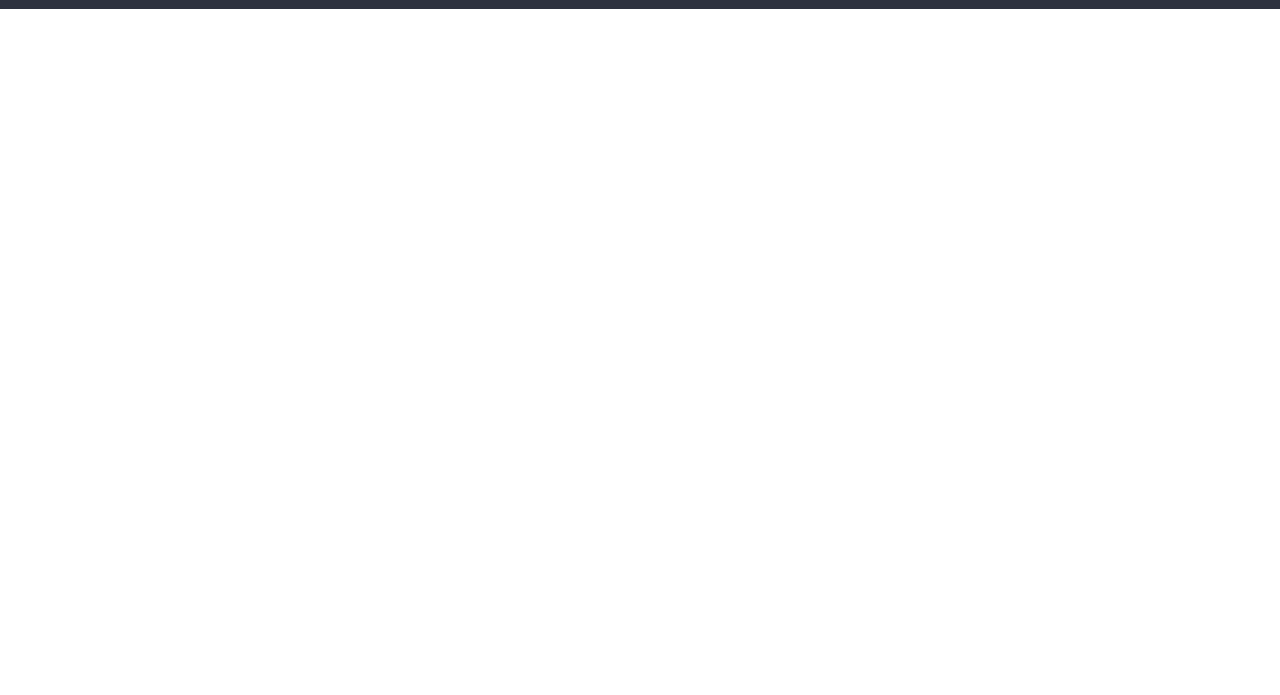
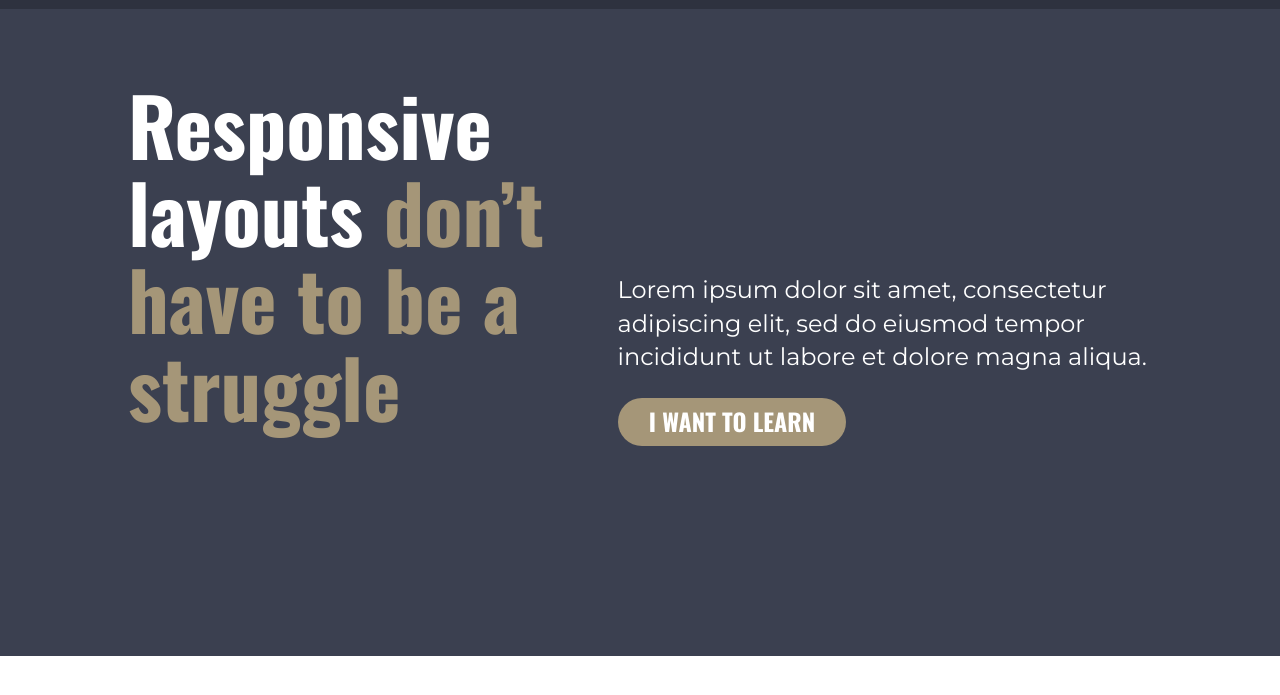
Before and after one commit to tommasovenza/final-challenge-CRL, a plain HTML site: page index.html in a window 1280 px wide. Shown: the part 51-746 px from the top of the page. Drawn offline with nearby package versions, Linux system fonts and the light colour scheme.

Commit message:
above the fold complete

```diff
--- a/index.html
+++ b/index.html
@@ -16,7 +16,6 @@
 </head>
 <body>
 
-    <section class="above-the-fold">
     <header>
         <div class="container flex">
 
@@ -40,8 +39,20 @@
                 <i class="fas fa-bars"></i>
             </div>
         </div>
-        </header>
-    </section><!-- header end -->
+    </header><!-- header end -->
+
+    <section class="above-the-fold">
+        <div class="container above-flex">
+            <div class="heading">
+                <h1>Responsive layouts <span>don’t have to be a struggle</span></h1>
+            </div>
+
+            <div class="above__text">
+                <p>Lorem ipsum dolor sit amet, consectetur adipiscing elit, sed do eiusmod tempor incididunt ut labore et dolore magna aliqua.</p>
+                <a href="#" class="btn">I want to learn</a>
+            </div>
+        </div>
+    </section>
 
 </body>
 </html>
--- a/style.css
+++ b/style.css
@@ -24,6 +24,9 @@ header {
     display: flex;
     align-items: center;
 }
+span {
+    color: #A59678;
+}
 
 /* reausable components */
 .container {
@@ -35,6 +38,7 @@ header {
     border-radius: 100px;
     padding: .15em 1.1em;
     background-color: #A59678;
+    display: inline-block;
 }
 
 /* header */
@@ -54,26 +58,81 @@ header {
 .main-nav li:last-child {
     margin: 0;
 }
-
 .menu-hidden {
     font-size: 1.8em;
 }
+/* header end */
 
+/* above the fold */
+.above-flex {
+    display: flex;
+    flex-direction: column;
+    align-items: center
+}
+.above-the-fold {
+    padding: 3em 0;
+    background-color: #3B4050;
+    color: #fff;
+    width: 100%;
+}
+.above__text {
+    width: 100%;
+}
+.heading {
+    font-size: 2rem;
+    line-height: 1.8em;
+    margin-bottom: 2em;
+}
+.above__text {
+    font-size: 1.3rem;
+}
+.above__text .btn {
+    margin-top: 1em;
+}
 
 /* media queries mobile first */
 @media (min-width: 200px) {
+    /* header */
     .menu-hidden {
         display: block;
     }
     .main-nav {
         display: none;
     }
+    /* end header */
 }
 @media (min-width: 700px) {
+    /* header */
     .menu-hidden {
         display: none;
     }
     .main-nav {
         display: flex;
     }
+    /* above the fold */
+    .above-flex {
+        flex-direction: row;
+    }
 }
+@media (min-width: 1000px) {
+    /* above the fold */
+    .above-the-fold {
+        padding: 4em 0 9em 0;
+    }
+    .above-the-fold h1 {
+        font-size: 5rem;
+        line-height: 1.09em;
+        max-width: 10em;
+    }
+    .above__text {
+        font-size: 1.335em;
+        margin-left: 3em;
+        margin-top: 6em;
+        line-height: 1.4em;
+    }
+    .above__text .btn {
+        text-transform: uppercase;
+        margin-top: 1em;
+        padding: .3em 1.3em;
+    }
+}
```
Lines whose indentation alone changed are shown as unchanged.
